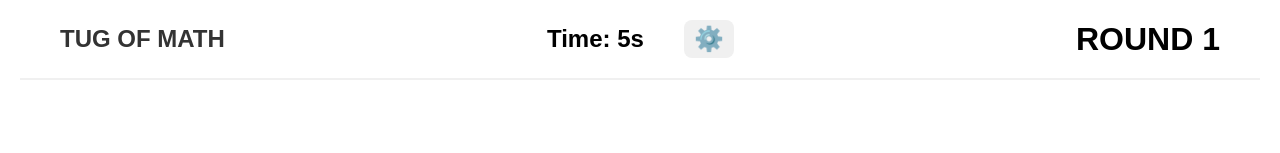
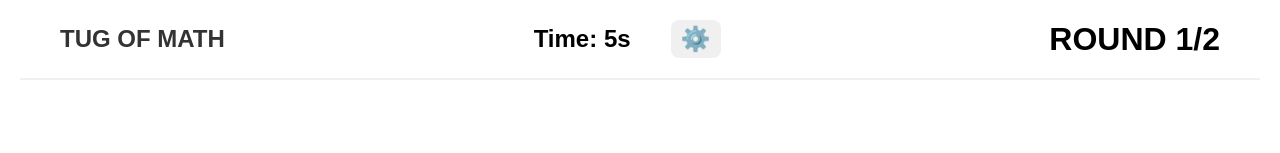
Before and after one commit to Mr-Shodiyorov/two-command-quiz, a React (Vite) app: page / in a window 1280 px wide. Shown: the top 153 px of the page. Built offline with nearby package versions, Linux system fonts and the light colour scheme.

Commit message:
header change

```diff
--- a/src/App.jsx
+++ b/src/App.jsx
@@ -9,7 +9,7 @@ import { useWindowSize } from "react-use";
 import Settings from "./components/Settings";
 
 function App() {
-  const { gameOver, winner, round, dispatch, score } = useContext(UserContext);
+  const { gameOver, winner, round, dispatch, score , maxRound } = useContext(UserContext);
   const { width, height } = useWindowSize();
   const [isSettingsOpen, setIsSettingsOpen] = useState(false);
 
@@ -62,7 +62,7 @@ function App() {
                   ⚙️
                 </button>
               </div>
-              <h1>ROUND {round}</h1>
+              <h1>ROUND {round}/{maxRound}</h1>
             </div>
 
             <div className="app">
--- a/src/components/UseProvider.jsx
+++ b/src/components/UseProvider.jsx
@@ -18,7 +18,7 @@ const initialState = {
   gameOver: false,
   winner: null,
   pointDiffirence: 5,
-  maxRound: 5,
+  maxRound: 2,
 };
 
 function reducer(state, action) {
```
